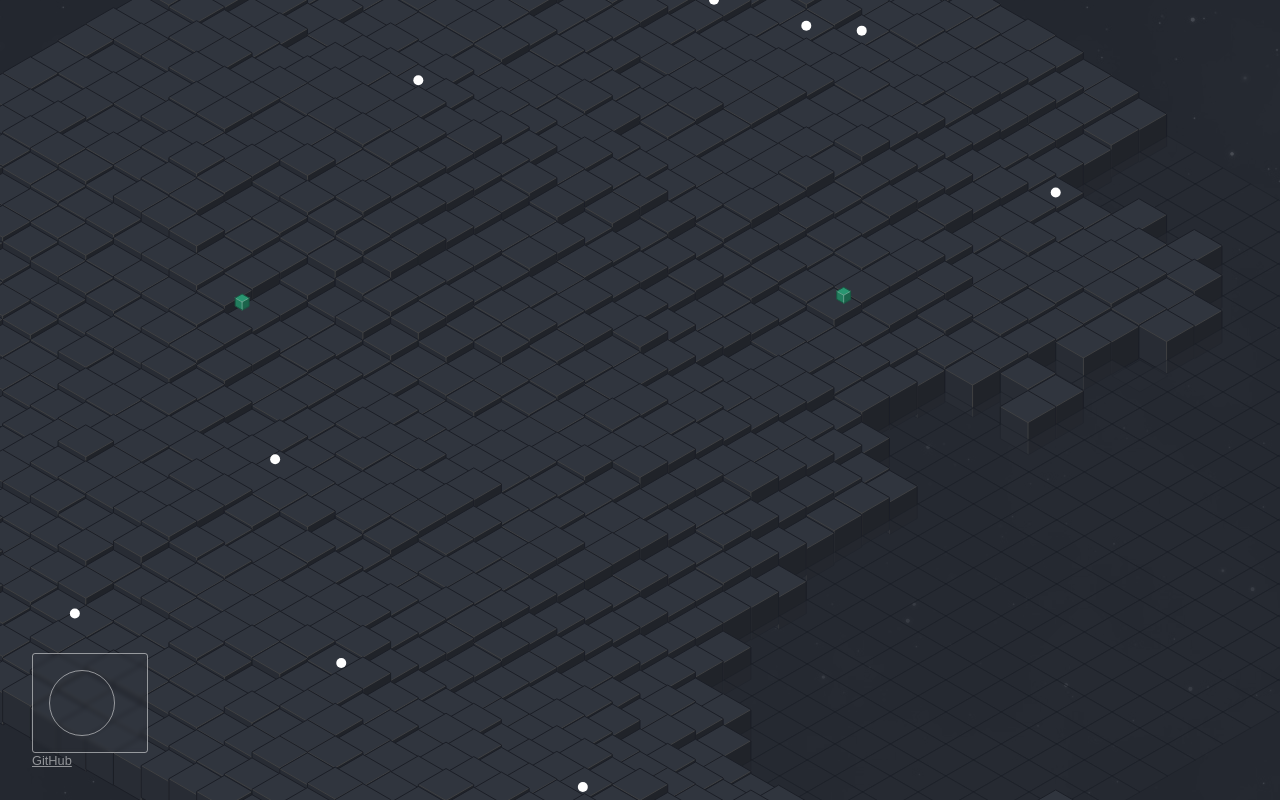
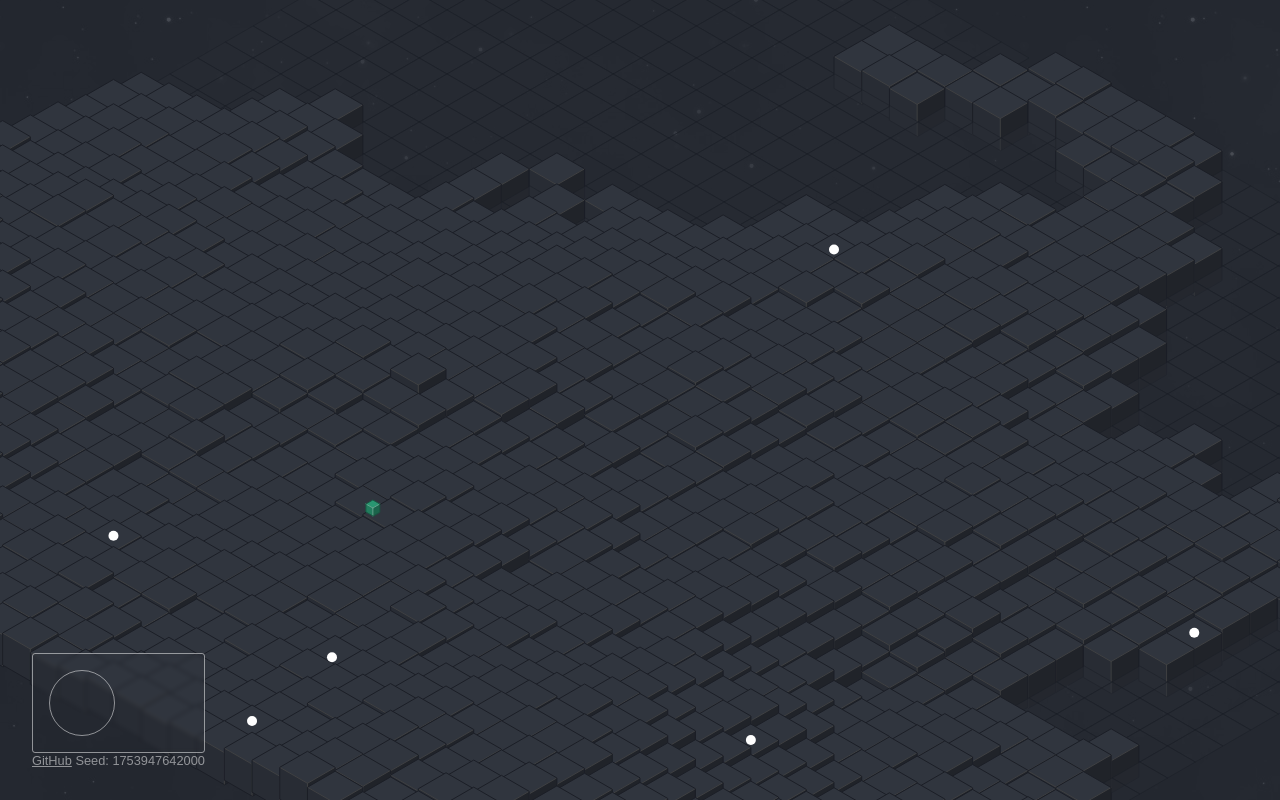
Before and after one commit to wvbe/kreuz, a React (Create React App) app: page /#/ in a window 1280 px wide. Built offline with nearby package versions, Linux system fonts and the light colour scheme.

Commit message:
Implement a seeded random algorithm for generating pseudorandom scenes

```diff
--- a/package.json
+++ b/package.json
@@ -6,10 +6,11 @@
 		"@emotion/react": "^11.4.0",
 		"@emotion/styled": "^11.3.0",
 		"color": "^3.1.3",
+		"react": "^17.0.2",
 		"react-dom": "^17.0.2",
 		"react-router-dom": "^5.2.0",
 		"react-spring": "^9.2.1",
-		"react": "^17.0.2"
+		"seedrandom": "^3.0.5"
 	},
 	"scripts": {
 		"start": "react-scripts start",
@@ -43,9 +44,10 @@
 		"@types/color": "^3.0.1",
 		"@types/jest": "^26.0.15",
 		"@types/node": "^12.0.0",
+		"@types/react": "^17.0.0",
 		"@types/react-dom": "^17.0.0",
 		"@types/react-router-dom": "^5.1.7",
-		"@types/react": "^17.0.0",
+		"@types/seedrandom": "^3.0.0",
 		"react-scripts": "4.0.3",
 		"typescript": "^4.1.2"
 	}
--- /dev/null
+++ b/src/classes/Random.ts
@@ -0,0 +1,13 @@
+import seedrandom from 'seedrandom';
+
+type Seed = Array<string | number | boolean>;
+
+export class Random {
+	static float(...seed: Seed): number {
+		return seedrandom(seed.join('/')).double();
+	}
+	static arrayItem<P>(arr: P[], ...seed: Seed) {
+		const index = Math.floor(this.float(...seed) * arr.length);
+		return arr[index];
+	}
+}
--- a/src/classes/Scene.ts
+++ b/src/classes/Scene.ts
@@ -2,8 +2,10 @@ import { Entity } from '../entities/Entity';
 import { GuardEntity } from '../entities/GuardEntity';
 import { PersonEntity } from '../entities/PersonEntity';
 import { PatrolJob } from '../jobs/PatrolJob';
+import { Random } from './Random';
 import { RoamJob } from './../jobs/RoamJob';
 import { Terrain } from './Terrain';
+
 function repeat<P>(n: number, cb: (i: number) => P): P[] {
 	return Array.from(new Array(n)).map((_, i) => cb(i));
 }
@@ -13,46 +15,53 @@ export class Scene {
 	// @TODO change to not readonly, and handle spontaneous changes
 	public readonly entities: Entity[];
 
-	constructor(terrain: Terrain, entities: Entity[]) {
+	public readonly seed;
+
+	constructor(seed: string, terrain: Terrain, entities: Entity[]) {
+		this.seed = seed;
 		this.terrain = terrain;
 		this.entities = entities;
 	}
 
 	play() {
-		const destroyers = this.entities.map((entity) => entity.play());
-		return () => destroyers.forEach((d) => d());
+		const destroyers = this.entities.map(entity => entity.play());
+		return () => destroyers.forEach(d => d());
 	}
 
-	static generateRandom(size: number) {
-		const terrain = Terrain.generateRandom(size);
-		const walkableTiles = terrain.coordinates.filter((c) => c.canWalkHere());
+	static generateRandom(seed: string, size: number) {
+		const terrain = Terrain.generateRandom(seed, size);
+		const walkableTiles = terrain.coordinates.filter(c => c.canWalkHere());
 		const islands = terrain.getIslands();
 		const entities = [
-			...repeat(2, (i) => {
-				const start = walkableTiles[Math.floor(Math.random() * walkableTiles.length)];
-				const island = islands.find((island) => island.includes(start));
+			...repeat(2, i => {
+				const id = seed + '-guard-' + i;
+				const start = Random.arrayItem(walkableTiles, id, 'start');
+				const island = islands.find(island => island.includes(start));
 				if (!island) {
 					throw new Error();
 				}
-				const guard = new GuardEntity('guard-' + i, start);
+				const guard = new GuardEntity(id, start);
 				guard.doJob(
 					new PatrolJob(
 						guard,
-						Array.from(new Array(2 + Math.floor(Math.random() * 4))).map(
-							() => island[Math.floor(Math.random() * island.length)]
-						)
+						Array.from(
+							new Array(
+								2 + Math.floor(Random.float(id, 'job', 'waypoint_amount') * 4)
+							)
+						).map((_, i) => Random.arrayItem(island, id, 'job', 'waypoint', i))
 					)
 				);
 				return guard;
 			}),
-			...repeat(10, (i) => {
-				const start = walkableTiles[Math.floor(Math.random() * walkableTiles.length)];
-				const worker = new PersonEntity('person-' + i, start);
+			...repeat(10, i => {
+				const id = seed + '-person-' + i;
+				const start = Random.arrayItem(walkableTiles, id, 'start');
+				const worker = new PersonEntity(id, start);
 				worker.doJob(new RoamJob(worker));
 				return worker;
 			})
 		];
 
-		return new Scene(terrain, entities);
+		return new Scene(seed, terrain, entities);
 	}
 }
--- a/src/classes/Terrain.ts
+++ b/src/classes/Terrain.ts
@@ -9,7 +9,7 @@ export class Terrain {
 
 	constructor(coordinates: TerrainCoordinate[]) {
 		this.coordinates = coordinates;
-		this.coordinates.forEach((coordinate) => (coordinate.terrain = this));
+		this.coordinates.forEach(coordinate => (coordinate.terrain = this));
 
 		this.size = Math.sqrt(this.coordinates.length);
 	}
@@ -20,7 +20,7 @@ export class Terrain {
 
 	public selectContiguousNeigbors(
 		start: TerrainCoordinate,
-		selector: (coordinate: TerrainCoordinate) => boolean = (c) => c.canWalkHere()
+		selector: (coordinate: TerrainCoordinate) => boolean = c => c.canWalkHere()
 	) {
 		const island: TerrainCoordinate[] = [];
 		const seen: TerrainCoordinate[] = [];
@@ -30,16 +30,14 @@ export class Terrain {
 			const current = queue.shift() as TerrainCoordinate;
 			island.push(current);
 
-			const neighbours = this.getNeighbors(current).filter((n) => !seen.includes(n));
+			const neighbours = this.getNeighbors(current).filter(n => !seen.includes(n));
 			seen.splice(0, 0, current, ...neighbours);
 			queue.splice(0, 0, ...neighbours.filter(selector));
 		}
 		return island;
 	}
 
-	public getIslands(
-		selector: (coordinate: TerrainCoordinate) => boolean = (c) => c.canWalkHere()
-	) {
+	public getIslands(selector: (coordinate: TerrainCoordinate) => boolean = c => c.canWalkHere()) {
 		let open = this.coordinates.slice();
 		const islands = [];
 		while (open.length) {
@@ -48,7 +46,7 @@ export class Terrain {
 				continue;
 			}
 			const island = this.selectContiguousNeigbors(next, selector);
-			open = open.filter((n) => !island.includes(n));
+			open = open.filter(n => !island.includes(n));
 			islands.push(island);
 		}
 		return islands;
@@ -83,8 +81,8 @@ export class Terrain {
 		return this.coordinatesInRenderOrder;
 	}
 
-	static generateRandom(size: number) {
-		const generator = new TerrainGenerator(size);
+	static generateRandom(seed: string, size: number) {
+		const generator = new TerrainGenerator(seed, size);
 		generator.generate(1);
 
 		// For clarity, the terrain must currently always be square
@@ -104,7 +102,7 @@ export class Terrain {
 			}
 		);
 
-		const sortedHeights = coordinates.map((coordinate) => coordinate[2]).sort();
+		const sortedHeights = coordinates.map(coordinate => coordinate[2]).sort();
 		const RATIO_WATER_OF_TOTAL = 0.25;
 		const waterlineOffset =
 			sortedHeights[Math.floor(sortedHeights.length * RATIO_WATER_OF_TOTAL)];
--- a/src/classes/TerrainGenerator.ts
+++ b/src/classes/TerrainGenerator.ts
@@ -2,6 +2,8 @@
  * Adapted from
  *   https://github.com/hunterloftis/playfuljs-demos/blob/gh-pages/terrain/index.html#L118
  */
+
+import { Random } from './Random';
 
 export const OUT_OF_BOUNDS = Symbol();
 
@@ -15,8 +17,10 @@ export class TerrainGenerator {
 	private size: number;
 	private max: number;
 	private map: Float32Array;
+	private seed;
 
-	constructor(size: number) {
+	constructor(seed: string, size: number) {
+		this.seed = seed;
 		const detail = Math.ceil(Math.log(size) / Math.log(2));
 		this.size = Math.pow(2, detail) + 1;
 		this.max = this.size - 1;
@@ -52,12 +56,22 @@ export class TerrainGenerator {
 
 		for (y = half; y < this.max; y += size) {
 			for (x = half; x < this.max; x += size) {
-				this.square(x, y, half, Math.random() * scale * 2 - scale);
+				this.square(
+					x,
+					y,
+					half,
+					Random.float(this.seed, size, 'square', x, y) * scale * 2 - scale
+				);
 			}
 		}
 		for (y = 0; y <= this.max; y += half) {
 			for (x = (y + half) % size; x <= this.max; x += size) {
-				this.diamond(x, y, half, Math.random() * scale * 2 - scale);
+				this.diamond(
+					x,
+					y,
+					half,
+					Random.float(this.seed, size, 'square', x, y) * scale * 2 - scale
+				);
 			}
 		}
 		this.divide(size / 2, roughness);
--- a/src/demos/scene.hello-world.tsx
+++ b/src/demos/scene.hello-world.tsx
@@ -26,7 +26,7 @@ function fakeCoordinates(x: number, y: number) {
 
 const Demo: FunctionComponent = () => {
 	const scene = useMemo(() => {
-		const scene = Scene.generateRandom(WORLD_SIZE);
+		const scene = Scene.generateRandom(String(Date.now()), WORLD_SIZE);
 		(window as any).scene = scene;
 		return scene;
 	}, []);
@@ -114,6 +114,8 @@ const Demo: FunctionComponent = () => {
 					>
 						GitHub
 					</a>
+					{'    '}
+					Seed: {scene.seed}
 				</p>
 			</Overlay>
 		</ContextMenuContext.Provider>
--- a/src/jobs/PatrolJob.ts
+++ b/src/jobs/PatrolJob.ts
@@ -1,6 +1,7 @@
 import { PersonEntity } from '../entities/PersonEntity';
 import { TerrainCoordinate } from '../classes/TerrainCoordinate';
 import { Job } from './Job';
+import { Random } from '../classes/Random';
 
 export class PatrolJob extends Job<PersonEntity> {
 	waypoints: TerrainCoordinate[];
@@ -22,15 +23,18 @@ export class PatrolJob extends Job<PersonEntity> {
 		const destroyers = [
 			this.entity.pathEnd.on(() => {
 				// Guards move from one waypoint to another, pausing for a random amount of time in between
-				this.waypointIndex = (this.waypointIndex + 1) % this.waypoints.length;
+				this.waypointIndex += 1;
 				setTimeout(
-					() => this.entity.walkTo(this.waypoints[this.waypointIndex]),
-					3000 + Math.random()
+					() =>
+						this.entity.walkTo(
+							this.waypoints[this.waypointIndex % this.waypoints.length]
+						),
+					3000 + Random.float(this.entity.id, 'patrol', this.waypointIndex) * 5000
 				);
 			})
 		];
 
 		this.entity.walkTo(this.waypoints[0]);
-		return () => destroyers.forEach((d) => d());
+		return () => destroyers.forEach(d => d());
 	}
 }
--- a/src/jobs/RoamJob.ts
+++ b/src/jobs/RoamJob.ts
@@ -1,6 +1,7 @@
 import { TerrainCoordinate } from './../classes/TerrainCoordinate';
 import { PersonEntity } from '../entities/PersonEntity';
 import { Job } from './Job';
+import { Random } from '../classes/Random';
 
 export class RoamJob extends Job<PersonEntity> {
 	island: TerrainCoordinate[];
@@ -17,16 +18,18 @@ export class RoamJob extends Job<PersonEntity> {
 		if (!this.island.length) {
 			return () => {};
 		}
+		let steps = 0;
 		const doTimeout = () =>
-			setTimeout(
-				() =>
-					this.entity.walkTo(this.island[Math.floor(Math.random() * this.island.length)]),
-				5000 + Math.random() * 10000
-			);
+			setTimeout(() => {
+				steps++;
+				this.entity.walkTo(
+					Random.arrayItem(this.island, this.entity.id, 'roam-destination', steps)
+				);
+			}, 5000 + Random.float(this.entity.id, 'roam-delay', steps) * 10000);
 
 		const destroyers = [this.entity.pathEnd.on(doTimeout)];
 		doTimeout();
 
-		return () => destroyers.forEach((d) => d());
+		return () => destroyers.forEach(d => d());
 	}
 }
```
Also changed, not shown: 1 other file (tests, documents, lock files or other folders).
